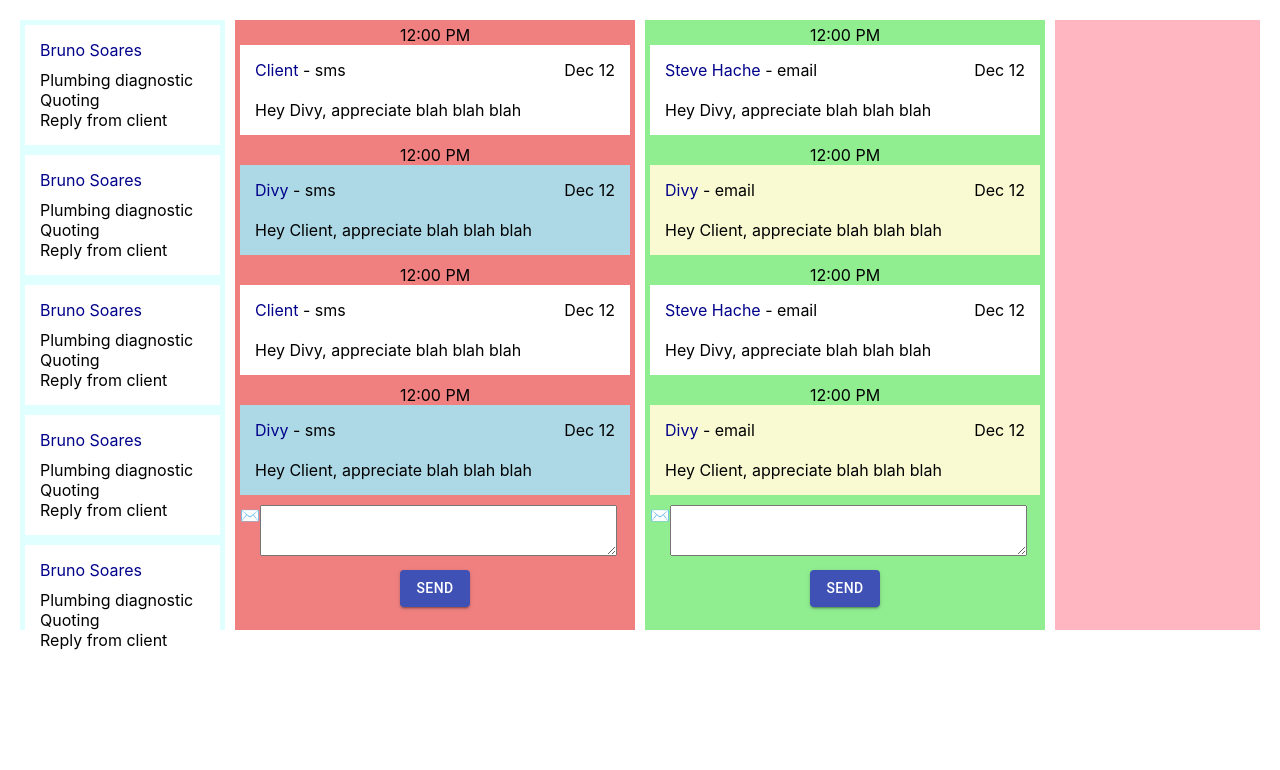
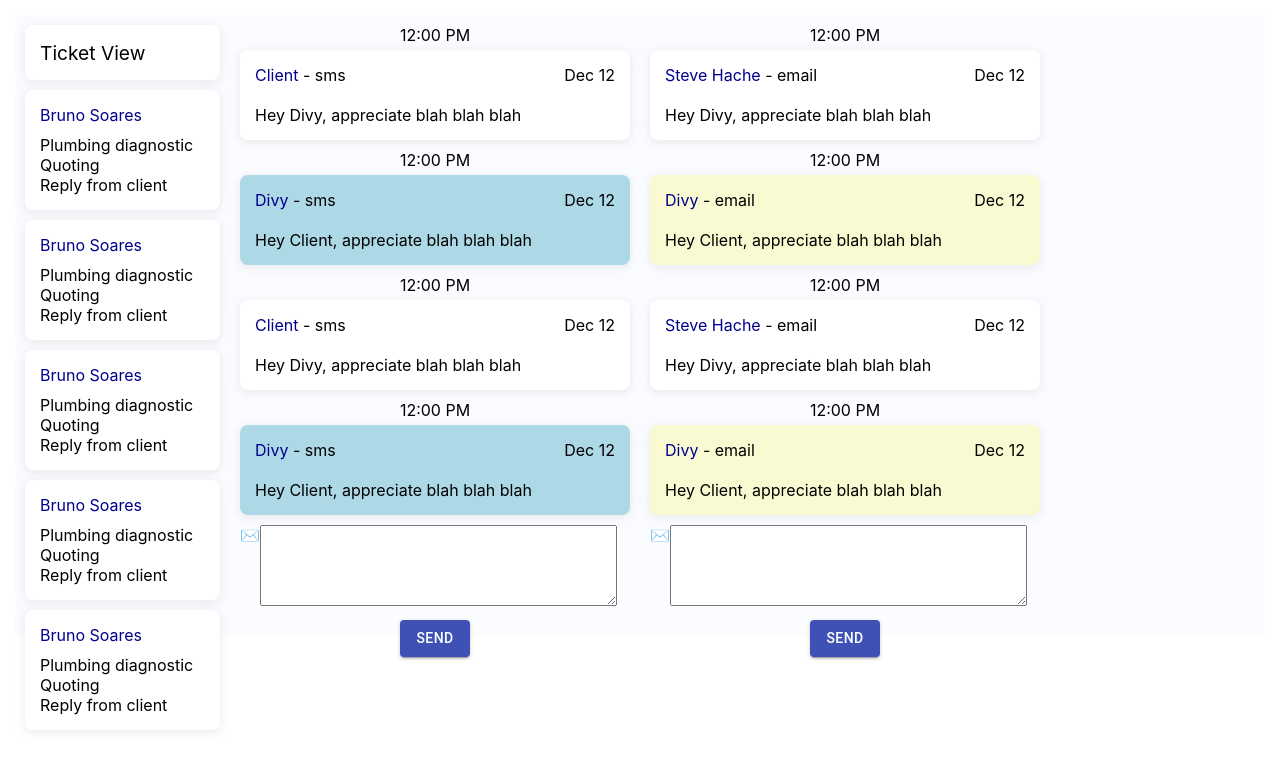
Before and after one commit to charliewright/ops-comms, a React (Create React App) app: page / in a window 1280 px wide. Shown: the top 770 px of the page. Built offline with nearby package versions, Linux system fonts and the light colour scheme.

Commit message:
styling + icons

```diff
--- a/package.json
+++ b/package.json
@@ -4,6 +4,7 @@
   "private": true,
   "dependencies": {
     "@material-ui/core": "^4.8.0",
+    "@material-ui/icons": "^4.5.1",
     "@testing-library/jest-dom": "^4.2.4",
     "@testing-library/react": "^9.3.2",
     "@testing-library/user-event": "^7.1.2",
--- a/src/App.css
+++ b/src/App.css
@@ -1,9 +1,15 @@
 .App {
   margin: 15px;
+  background-color: #fafcff;
 }
 .App:focus {
   outline: none !important;
   outline-offset: none !important;
+}
+
+.card {
+  border-radius: 8px;
+  box-shadow: 0 2px 10px 0 rgba(213, 213, 213, 0.5);
 }
 
 .App-link {
--- a/src/components/Grid.css
+++ b/src/components/Grid.css
@@ -20,21 +20,21 @@
 }
 
 .orange {
-  background-color: lightcoral;
+  /* background-color: lightcoral; */
   height: 600px;
 }
 
 .blue {
-  background-color: lightcyan;
+  /* background-color: lightcyan; */
   height: 600px;
 }
 
 .green {
-  background-color: lightgreen;
+  /* background-color: lightgreen; */
   height: 600px;
 }
 
 .purple {
-  background-color: lightpink;
+  /* background-color: lightpink; */
   height: 600px;
 }
--- a/src/components/action.js
+++ b/src/components/action.js
@@ -6,6 +6,7 @@ export const Action = props => {
   return (
     <div
       onClick={action}
+      class="card"
       style={{
         padding: "15px",
         marginBottom: "10px",
--- a/src/components/bubble.js
+++ b/src/components/bubble.js
@@ -5,6 +5,7 @@ export const Bubble = props => {
 
   return (
     <div
+      class="card"
       style={{
         padding: "15px",
         marginBottom: "10px",
--- a/src/components/messageWithTimestamp.js
+++ b/src/components/messageWithTimestamp.js
@@ -4,7 +4,7 @@ import { Bubble } from "./bubble";
 export const MessageWithTimeStamp = props => {
     return (
       <div>
-        <div style={{textAlign: "center"}}>{props.message.time}</div>
+        <div style={{textAlign: "center", marginBottom:"5px"}}>{props.message.time}</div>
         <Bubble {...props.message}></Bubble>
       </div>
     );
--- a/src/components/sendComm.js
+++ b/src/components/sendComm.js
@@ -10,7 +10,7 @@ export const SendComm = props => {
   return (
     <span>
       <span style={{verticalAlign:"top"}}>✉️</span>
-      <TextareaAutosize rowsMin={3} style={{width: "90%"}}></TextareaAutosize>
+      <TextareaAutosize rowsMin={5} style={{width: "90%"}}></TextareaAutosize>
       <div style={{margin: "10px", textAlign: "center"}}>
         <Button variant="contained" color="primary">Send</Button>
       </div>
--- a/src/components/ticket.js
+++ b/src/components/ticket.js
@@ -15,6 +15,7 @@ export const Ticket = props => {
 
   return (
     <div
+      class="card"
       style={{
         padding: "15px",
         marginBottom: "10px",
@@ -22,7 +23,7 @@ export const Ticket = props => {
       }}
     >
       <div style={{ color: "darkblue" }}> {client} </div>
-      <div style={{marginTop: "10px"}}>{jobType}</div>
+      <div style={{ marginTop: "10px" }}>{jobType}</div>
       <div>{status}</div>
       <div>{awaiting}</div>
     </div>
--- a/src/components/ticketList.js
+++ b/src/components/ticketList.js
@@ -2,12 +2,33 @@ import React from "react";
 import { Ticket } from "./ticket";
 import { tickets } from "../data/tickets";
 
+import KeyboardArrowDownIcon from "@material-ui/icons/KeyboardArrowDown";
+
 export const TicketList = props => {
   return (
     <React.Fragment>
+      <TicketHeader />
       {tickets.map(ticket => (
         <Ticket {...ticket}></Ticket>
       ))}
     </React.Fragment>
   );
 };
+
+const TicketHeader = () => {
+  return (
+    <div
+      class="card"
+      style={{
+        paddingLeft: "15px",
+        paddingRight: "15px",
+        marginBottom: "10px",
+        backgroundColor: "white",
+        minHeight:"55px",
+        lineHeight:"55px"
+      }}
+    >
+      <big style={{verticalAlign:"middle"}}>Ticket View</big> <KeyboardArrowDownIcon style={{padding: "15px", float:"right"}}fontSize="large" />
+    </div>
+  );
+};
```
Also changed, not shown: 1 other file (tests, documents, lock files or other folders).
